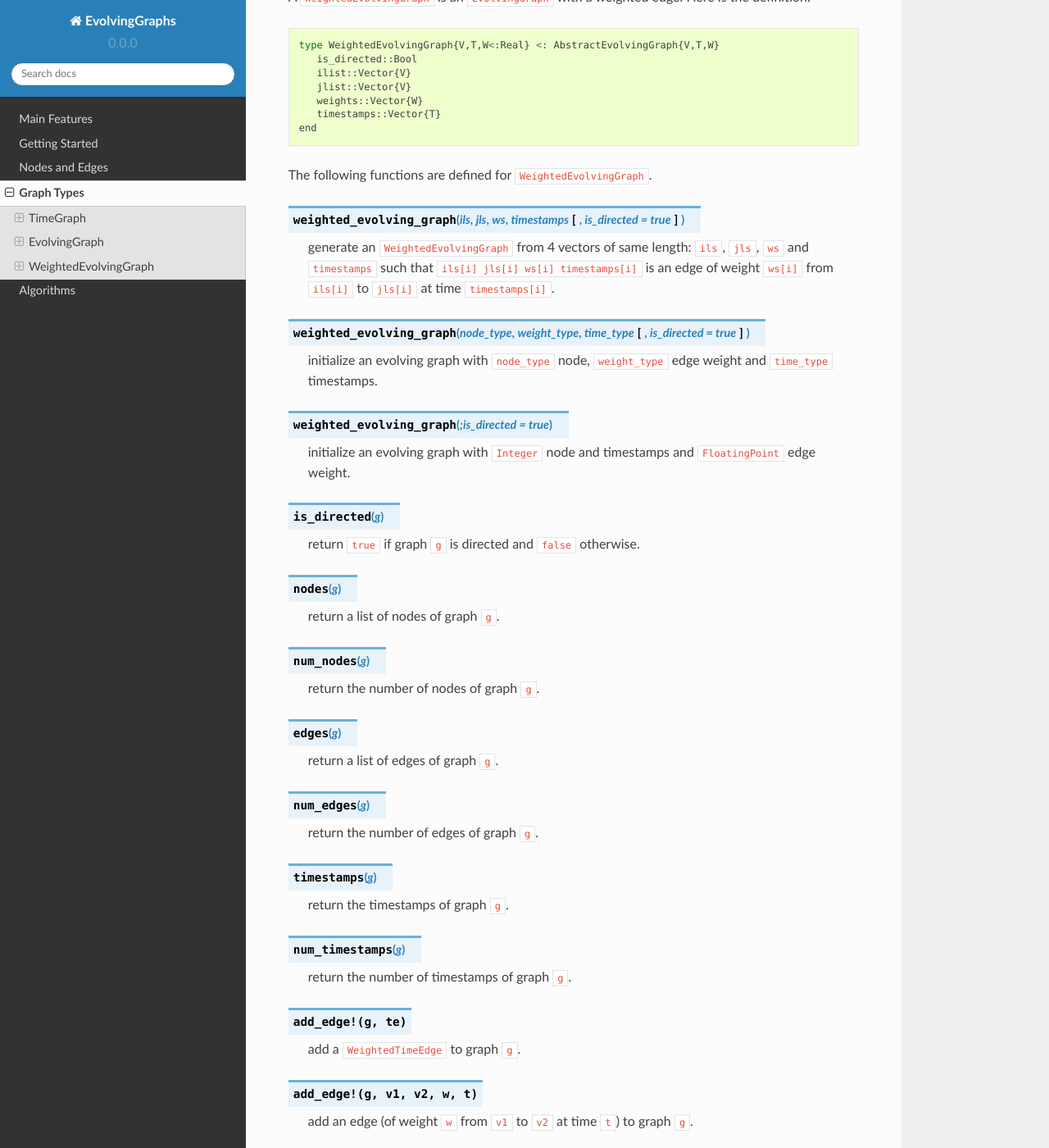
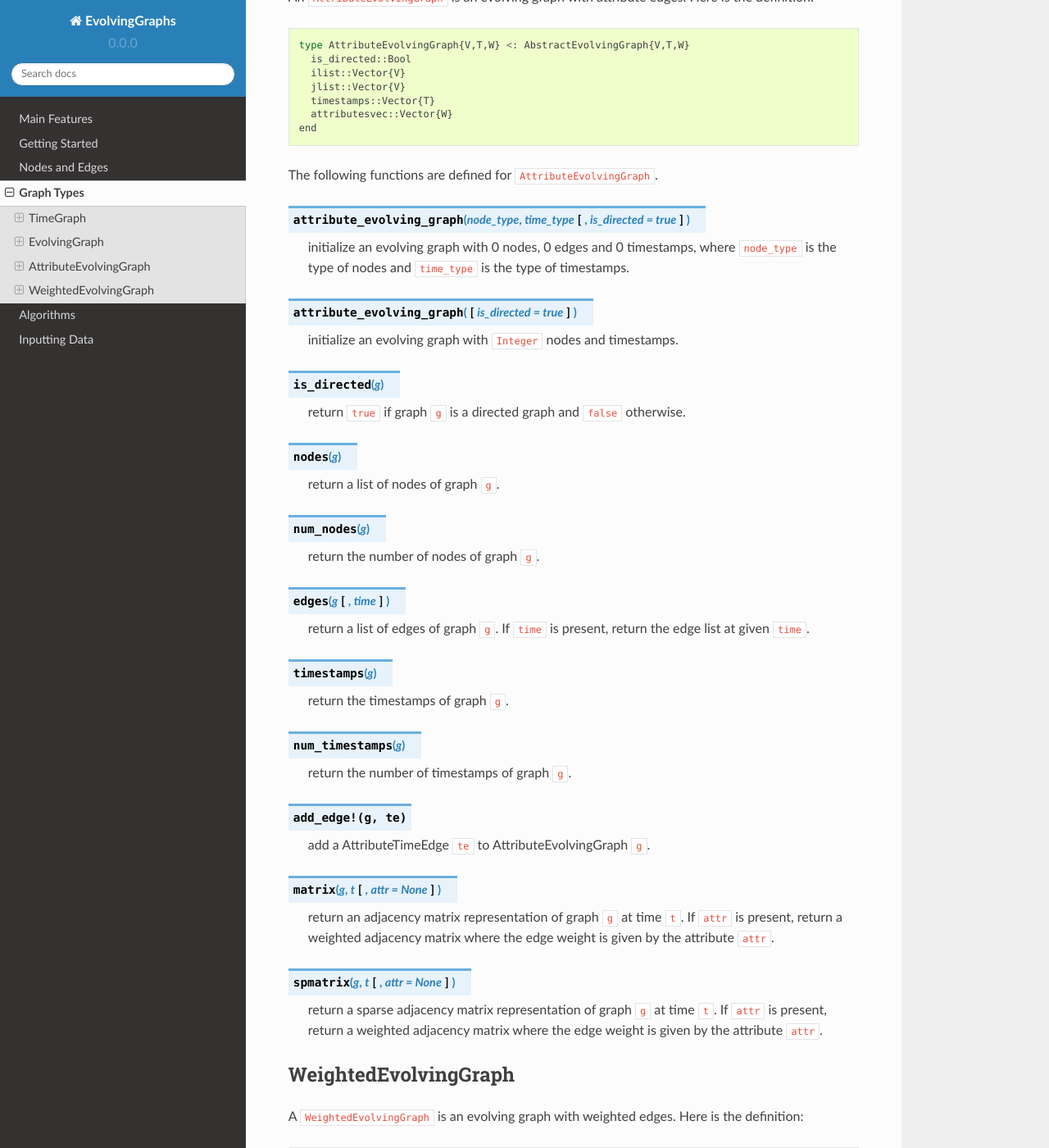
Before and after one commit to EtymoIO/EvolvingGraphs.jl, a Sphinx documentation site: the page built from doc/graph.rst, in a window 1280 px wide and 1400 px high, scrolled down 2860 px. Shown: the whole window at 82% size. Built offline with Sphinx 7.4.7 and the Read the Docs theme 2.0.0, drawn with Linux system fonts in a browser that asks for light colours; some of the changed text lies outside the part shown.

Commit message:
update documentation

```diff
--- a/doc/graph.rst
+++ b/doc/graph.rst
@@ -70,7 +70,7 @@ definition::
      tt = ["t1", "t2", "t3", "t4", "t5"]
      gg = evolving_graph(aa, bb, tt, is_directed = false)
 
-.. function:: evolving_graph(node_type, time_type, [, is_directed = true])
+.. function:: evolving_graph(node_type, time_type [, is_directed = true])
 
    initialize an evolving graph with 0 nodes, 0 edges and 0 timestamps,
    ``node_type`` is the type of nodes and ``time_type`` is the type of timestamps.
@@ -95,7 +95,7 @@ definition::
 .. function:: edges(g [, time])
 
    return a list of edges of graph ``g``. If ``time`` is present,
-   return edge list at given ``time``.
+   return the edge list at given ``time``.
 
 .. function:: num_edges(g)
 
@@ -103,11 +103,11 @@ definition::
 
 .. function:: timestamps(g)
 
-   return the time stamps of graph ``g``.
+   return the timestamps of graph ``g``.
 
 .. function:: num_timestamps(g)
 
-   return the number of time stamps of graph ``g``.
+   return the number of timestamps of graph ``g``.
 
 .. function:: add_edge!(g, te)
 
@@ -132,10 +132,79 @@ definition::
    EvolvingGraph ``g`` at time ``t``.
 
 
+AttributeEvolvingGraph
+----------------------
+
+An ``AttributeEvolvingGraph`` is an evolving graph with attribute edges.
+Here is the definition::
+
+  type AttributeEvolvingGraph{V,T,W} <: AbstractEvolvingGraph{V,T,W}
+    is_directed::Bool
+    ilist::Vector{V}
+    jlist::Vector{V}
+    timestamps::Vector{T}
+    attributesvec::Vector{W}
+  end
+
+The following functions are defined for ``AttributeEvolvingGraph``.
+
+.. function:: attribute_evolving_graph(node_type, time_type [, is_directed = true])
+
+   initialize an evolving graph with 0 nodes, 0 edges and 0 timestamps,
+   where ``node_type`` is the type of nodes and ``time_type`` is the type
+   of timestamps.
+
+.. function:: attribute_evolving_graph([is_directed = true])
+
+   initialize an evolving graph with ``Integer`` nodes and timestamps.
+
+.. function:: is_directed(g)
+
+   return ``true`` if graph ``g`` is a directed graph and ``false``
+   otherwise.
+
+.. function:: nodes(g)
+
+   return a list of nodes of graph ``g``.
+
+.. function:: num_nodes(g)
+
+   return the number of nodes of graph ``g``.
+
+.. function:: edges(g [, time])
+
+   return a list of edges of graph ``g``. If ``time`` is present,
+   return the edge list at given ``time``.
+
+.. function:: timestamps(g)
+
+   return the timestamps of graph ``g``.
+
+.. function:: num_timestamps(g)
+
+   return the number of timestamps of graph ``g``.
+
+.. function:: add_edge!(g, te)
+
+   add a AttributeTimeEdge ``te`` to AttributeEvolvingGraph ``g``.
+
+.. function:: matrix(g, t [, attr = None])
+
+   return an adjacency matrix representation of graph ``g`` at time ``t``.
+   If ``attr`` is present, return a weighted adjacency matrix where
+   the edge weight is given by the attribute ``attr``.
+
+.. function:: spmatrix(g, t [, attr = None])
+
+   return a sparse adjacency matrix representation of graph ``g`` at time ``t``.
+   If ``attr`` is present, return a weighted adjacency matrix where
+   the edge weight is given by the attribute ``attr``.
+
+
 WeightedEvolvingGraph
 ---------------------
 
-A ``WeightedEvolvingGraph`` is an ``EvolvingGraph`` with a weighted edge.
+A ``WeightedEvolvingGraph`` is an evolving graph with weighted edges.
 Here is the definition::
 
   type WeightedEvolvingGraph{V,T,W<:Real} <: AbstractEvolvingGraph{V,T,W}
--- a/doc/index.rst
+++ b/doc/index.rst
@@ -23,3 +23,4 @@ algorithms for working with evolving graphs.
    node_edge.rst
    graph.rst
    algorithms.rst
+   io.rst
```
Also changed, not shown: doc/io.rst (added, +33 -0 lines), doc/node_edge.rst (+16 -1 lines), 2 other files.
